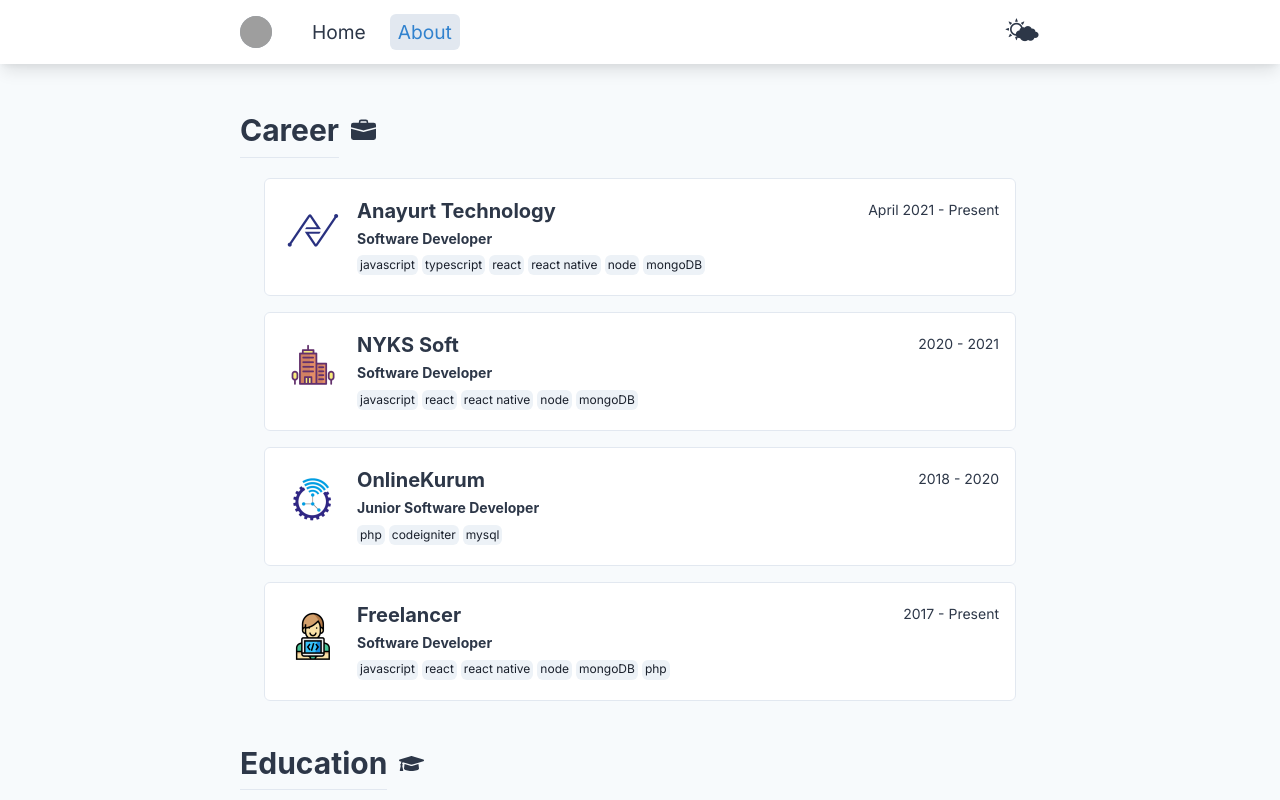
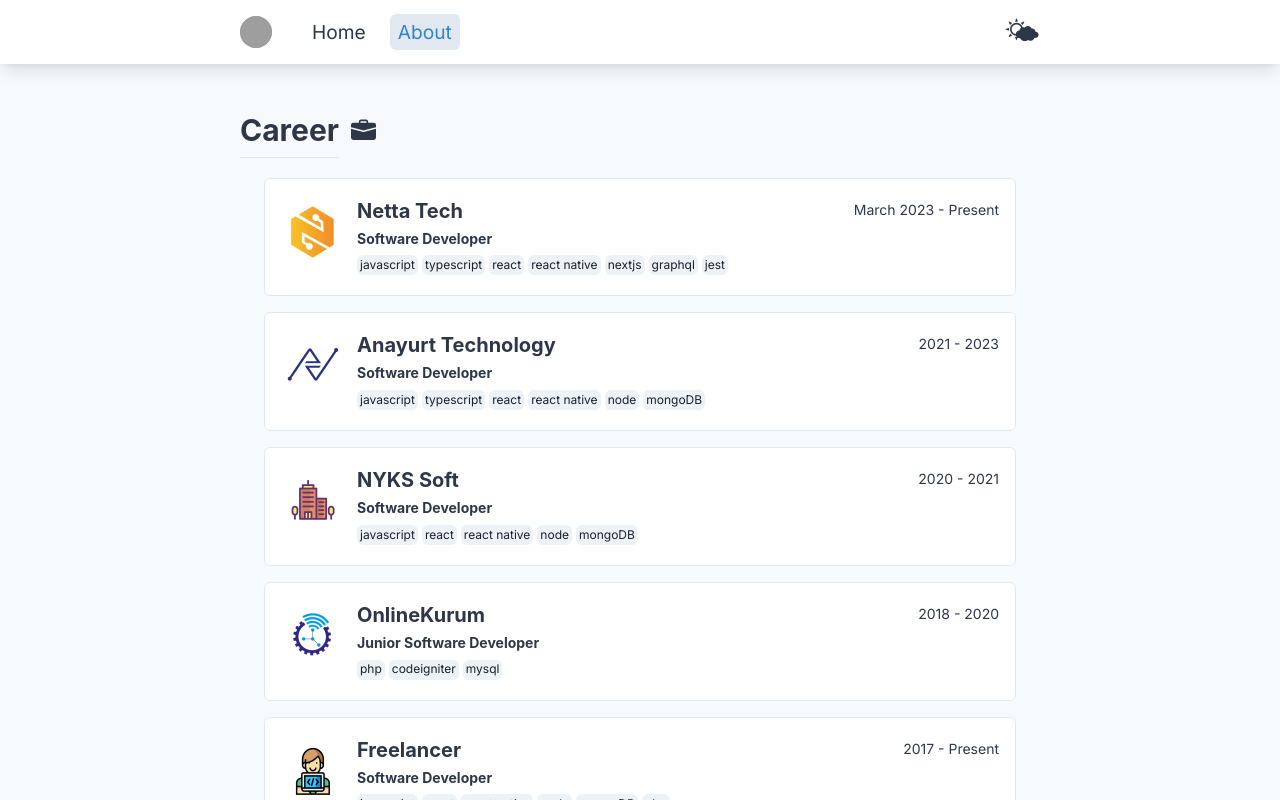
Before and after one commit to 3rco/portfolio, a Next.js app: page /about in a window 1280 px wide. Shown: the top 800 px of the page. Built offline with nearby package versions, Linux system fonts and the light colour scheme; grey boxes are pictures that could not be loaded.

Commit message:
new company added to the about section

```diff
--- a/data/data.ts
+++ b/data/data.ts
@@ -1,10 +1,18 @@
 export const companies = [
+  {
+    title: "Netta Tech",
+    alt: "Netta Tech image",
+    role: "Software Developer",
+    skills: ["javascript", "typescript","react", "react native", "nextjs", "graphql", "jest"],
+    period: "March 2023 - Present",
+    logo: '/assets/images/logos/netta.jpeg'
+  },
   {
     title: "Anayurt Technology",
     alt: "Anayurt Teknoloji image",
     role: "Software Developer",
     skills: ["javascript", "typescript","react", "react native", "node","mongoDB"],
-    period: "April 2021 - Present",
+    period: "2021 - 2023",
     logo: '/assets/images/logos/anayurt.png'
   },
   {
```
Also changed, not shown: public/assets/images/logos/netta.jpeg (added).
